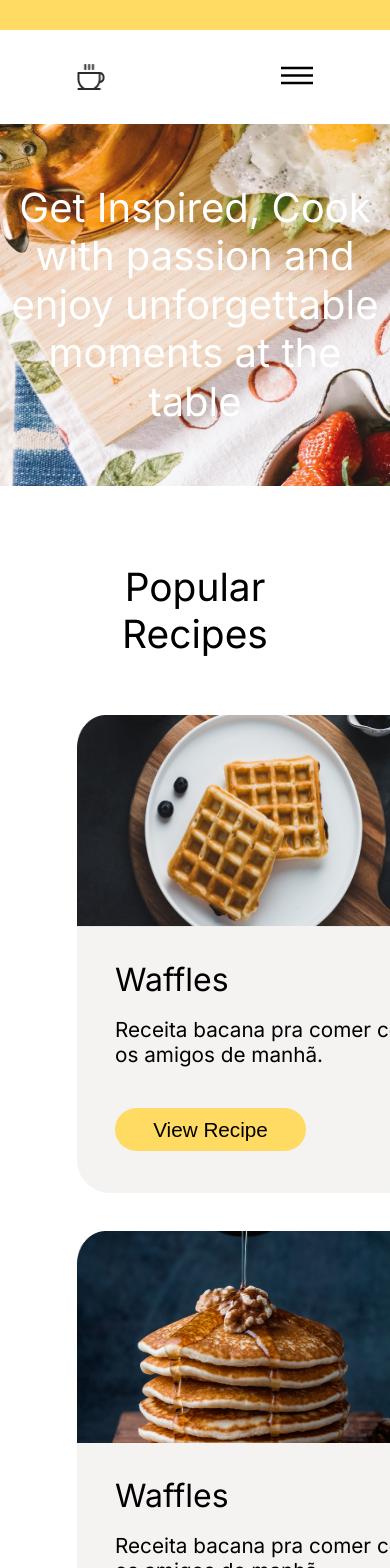
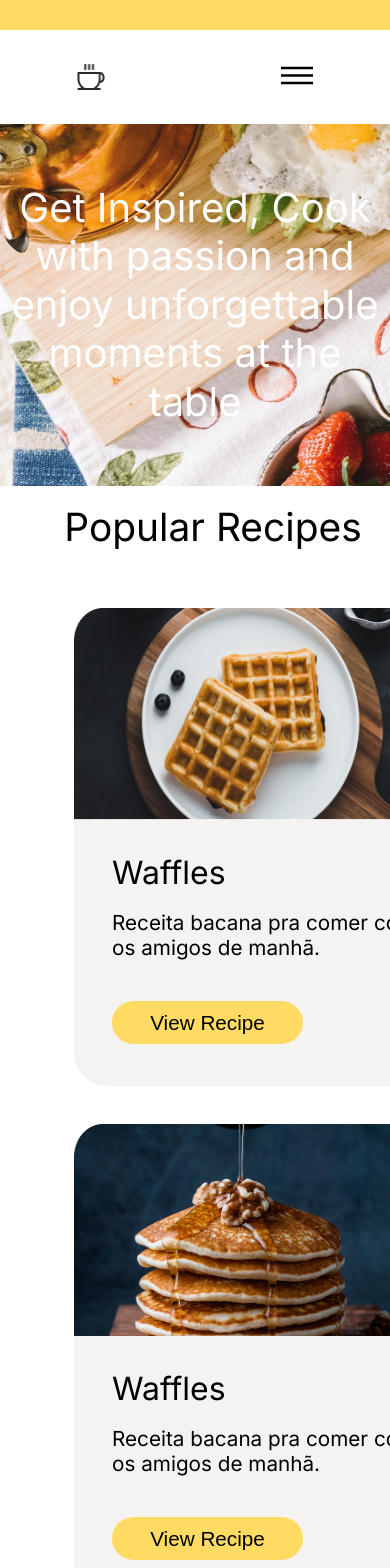
Before and after one commit to GhiasAli17/food-lite-app-design, a Next.js app: page /home in a window 390 px wide. Shown: the top 1568 px of the page. Built offline with nearby package versions, Linux system fonts and the light colour scheme.

Commit message:
responsiveness

```diff
--- a/src/app/components/header/Header.tsx
+++ b/src/app/components/header/Header.tsx
@@ -9,15 +9,18 @@ const Header = () => {
         <div className='bottom_header'>
             <div className='header_left'>
              <img src='/icons/Ico.png' className='header_ico' width={28} height={26}/>
+
              <span className='desktop'>Delícias à Mesa</span>
             </div>
             <div className='desktop'>
               <nav>
+
                 <ul>
                     <li><b><Link href="/">Home</Link></b></li>
                     <li><b><Link href="/">Recent</Link></b></li>
                     <li><b><Link href="/">Editor Choice</Link></b></li>
                 </ul>
+
               </nav>
             </div>
 
@@ -34,6 +37,7 @@ const Header = () => {
             </div>
             <div className='hamburger'>
               <img src='/icons/hamburger_ico.png' />
+              {/* <img src='/icons/cross_ico.png' width={28} height={26}/> */}
             </div>
 
         </div>
--- a/src/app/globals.css
+++ b/src/app/globals.css
@@ -69,9 +69,9 @@ button:hover{
 }
 
 .products_section{
-  margin-top: 77px;
-  margin-left: 77px;
-  margin-right: 77px;
+  margin-top: 87px;
+  margin-left: 107px;
+
 
 }
 
@@ -81,3 +81,14 @@ button a{
   color: black;
 
 }
+
+@media (max-width:500px) {
+  .products_section{
+    margin-top: 17px;
+    margin-left: 37px;
+    margin-right: 1px;
+
+  }
+
+
+}
--- a/src/app/home/components/ProductCard.tsx
+++ b/src/app/home/components/ProductCard.tsx
@@ -6,7 +6,7 @@ const ProductCard = ({url}:{url:string}) => {
 
             <div className="product_card">
                 <div >
-                    <img src={url} height={212} width={353}/>
+                    <img src={url} height={212} width="100%"/>
                 </div>
                 <div className='card_content'>
                     <h4>Waffles</h4>
--- a/src/app/home/home.css
+++ b/src/app/home/home.css
@@ -1,9 +1,11 @@
 
 .product_card{
     background-color: #F5F2F2;
-    width: 353px;
+    max-width: 353px;
     border-radius: 33px;
     margin-bottom: 38px;
+    margin-right: 38px;
+    flex: 1;
 }
 
 
@@ -42,10 +44,21 @@
 
 .products_container {
     display: flex;
-    justify-content: space-around;
+    /* justify-content: space-around; */
     /* gap: 38px;
-    margin-left: 38px;
-    margin-right: 38px; */
+    margin-left: 38px;*/
+    /* margin-right: 38px;  */
     flex-wrap: wrap;
 
 }
+
+@media (max-width:800px) {
+    .products_container{
+      margin-top: 17px;
+      margin-left: 37px;
+      margin-right: 1px;
+
+    }
+
+
+  }
```
Also changed, not shown: src/app/components/header/header.css (+18 -0 lines), public/icons/cross_ico.png (added).
